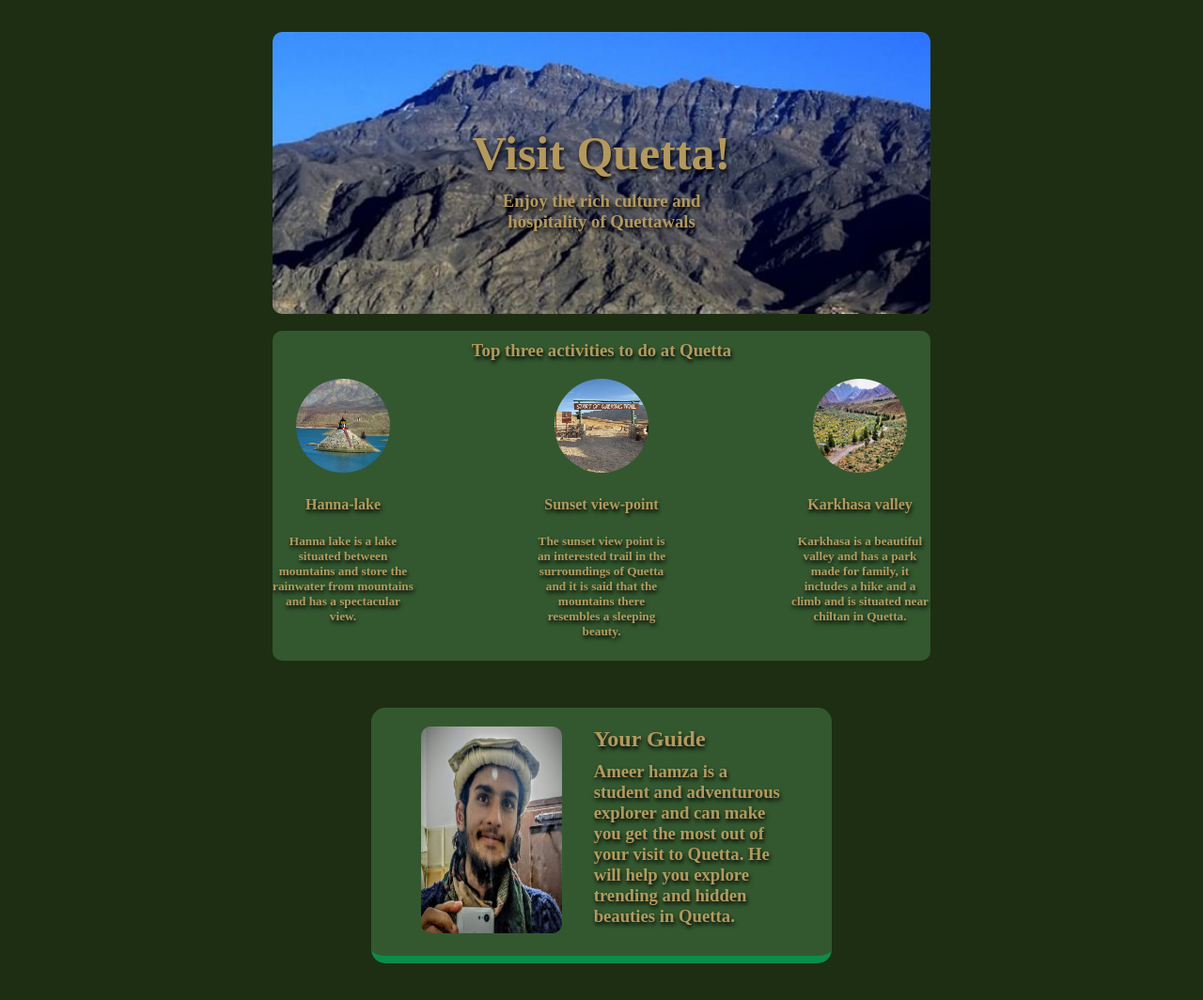
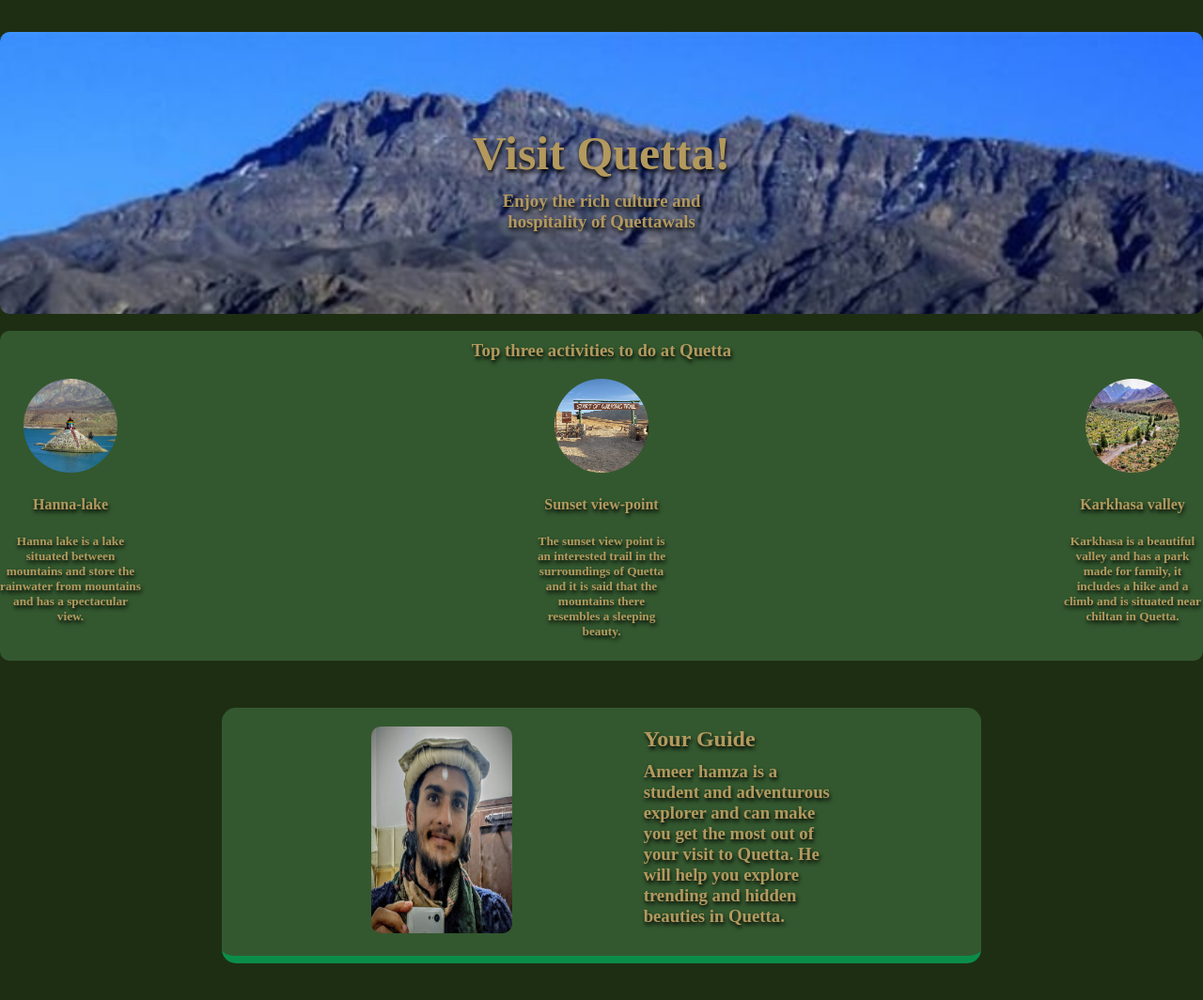
Before and after one commit to ameerhamza104ss-ctrl/Quetta-visit-Homepage, a plain HTML site: page index.html in a window 1280 px wide. Shown: the whole page at 94% size. Drawn offline with Linux system fonts and the light colour scheme; a web font is replaced by a local one.

Commit message:
Update index.css

```diff
--- a/index.css
+++ b/index.css
@@ -18,7 +18,7 @@ body{
     background-image: url(Quetta-img.jpg);
     background-size: cover;
     margin: 0 auto;
-    width: 700px;
+    width: 100%;
     height: 300px;
 }
 
@@ -47,7 +47,7 @@ h3{
 }
 
 #content{
-    width: 700px;
+    width: 100%;
     border-radius: 10px;
     /* padding-top: 1px; */
     background-color: #33582F;
@@ -75,7 +75,7 @@ h4, h5{
 #guide{
     display: flex;
     justify-content: space-evenly;
-    width: 450px;
+    width: 60%;
     margin: 50px auto;
     background-color: #33582F;
     padding: 20px 20px 20px 20px;
```
